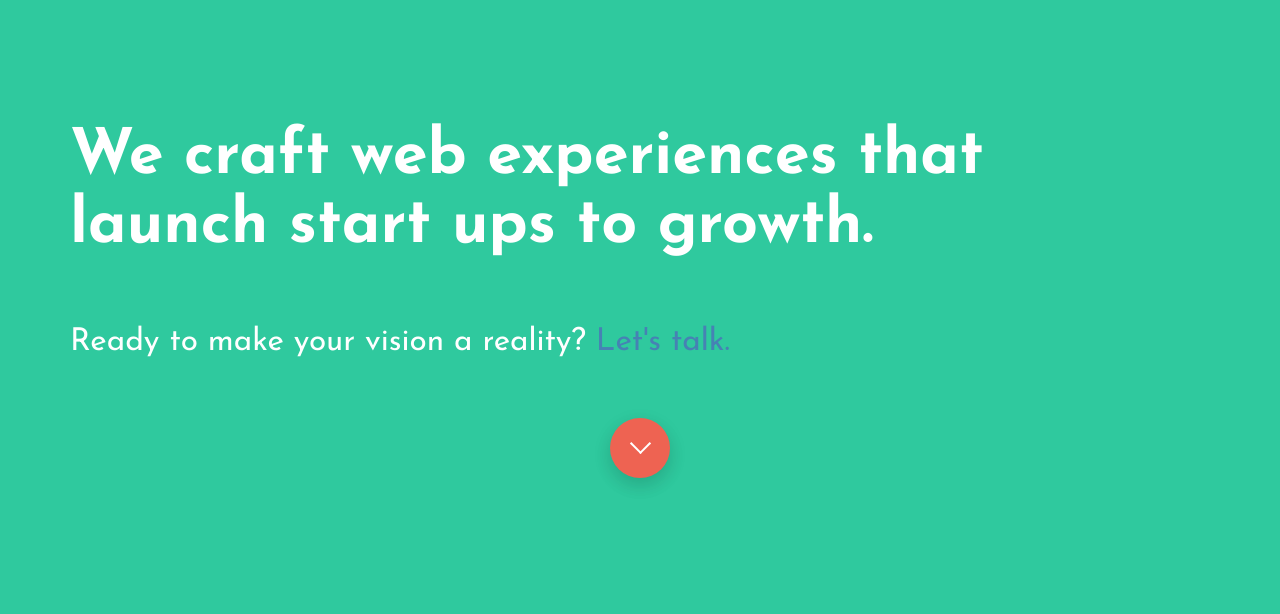
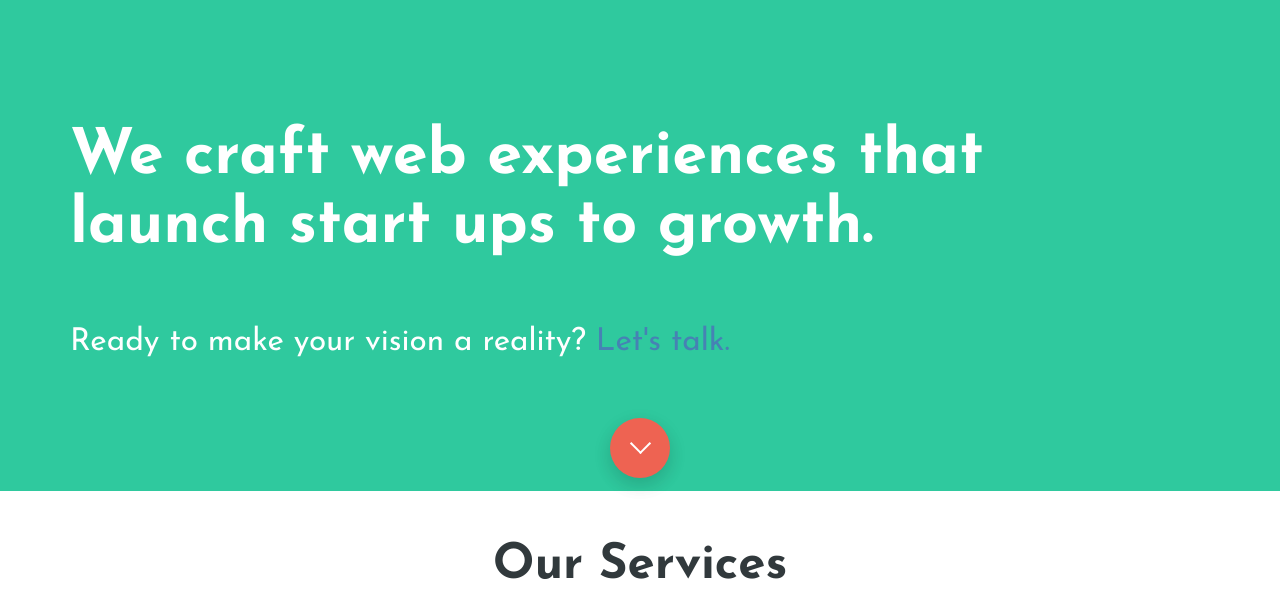
Before and after one commit to LaunchShop/Launch-Shop-Company-Website, a plain HTML site: page index.html in a window 1280 px wide. Shown: the part 127-741 px from the top of the page. Drawn offline with nearby package versions, Linux system fonts and the light colour scheme.

Commit message:
Fixed hero-image height bug

```diff
--- a/sass/base/_base.sass
+++ b/sass/base/_base.sass
@@ -17,6 +17,8 @@ p
         height: 650px
     @media all and (device-width: 768px) and (device-height: 1024px) and (orientation:landscape)
         height: 768px
+    @include breakpoint(large)
+        max-height: 618px
 
 #logo
     width: 200px
```
Also changed, not shown: css/main.css, 1 other file.
